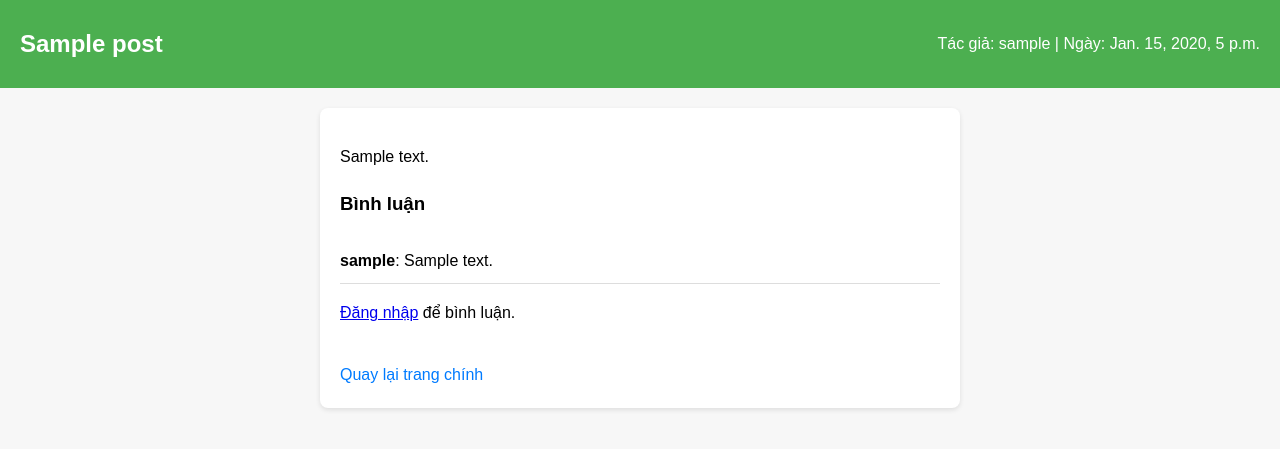
After one commit to UhuGiHan/Django, a Django app: page /post/1/ in a window 1280 px wide. The commit adds this page. Shown: the top 449 px of the page. Run offline with Django 5.2, Linux system fonts and the light colour scheme; tables that the repository leaves empty hold one stand-in row (values such as "Sample post").

Commit message:
ThienTuong
Comment

```diff
--- a/myproject/myapp/forms.py
+++ b/myproject/myapp/forms.py
@@ -2,6 +2,15 @@ from django import forms
 from django.contrib.auth.models import User
 from django.core.exceptions import ValidationError
 import re
+from .models import Comment
+
+class CommentForm(forms.ModelForm):
+    class Meta:
+        model = Comment
+        fields = ['content']
+        widgets = {
+            'content': forms.Textarea(attrs={'class': 'form-control', 'placeholder': 'Viết bình luận...'}),
+        }
 
 def validate_password_strength(value):
 
--- a/myproject/myapp/models.py
+++ b/myproject/myapp/models.py
@@ -2,8 +2,25 @@ from django.db import models
 from django.contrib.auth.models import User
 from django.contrib.auth.models import AbstractUser
 from .validators import validate_password_strength
+from django.conf import settings
 
+class Post(models.Model):
+    title = models.CharField(max_length=255)
+    content = models.TextField()
+    author = models.ForeignKey(User, on_delete=models.CASCADE, related_name='posts')
+    created_at = models.DateTimeField(auto_now_add=True)
 
+    def __str__(self):
+        return self.title
+
+class Comment(models.Model):
+    post = models.ForeignKey(Post, on_delete=models.CASCADE, related_name='comments')
+    author = models.ForeignKey(User, on_delete=models.CASCADE)
+    content = models.TextField()
+    created_at = models.DateTimeField(auto_now_add=True)
+
+    def __str__(self):
+        return f"Comment by {self.author} on {self.post.title}"
 class CustomUser(AbstractUser):
     def clean(self):
         super().clean()
@@ -20,20 +37,3 @@ class CustomUser(AbstractUser):
         related_name='customuser_permissions',
         blank=True,
     )
-
-
-class Post(models.Model):
-
-    title = models.CharField(max_length=200)
-
-    content = models.TextField()
-
-
-    author = models.ForeignKey(User, on_delete=models.CASCADE)
-
-
-    created_at = models.DateTimeField(auto_now_add=True)
-
-
-    def __str__(self):
-        return self.title
--- a/myproject/myapp/static/myapp/style.css
+++ b/myproject/myapp/static/myapp/style.css
@@ -4,7 +4,7 @@ body {
     line-height: 1.6;
     margin: 0;
     padding: 0;
-    background-color: #f9f9f9;
+    background-color: #f7f7f7;
 }
 
 /* Tiêu đề */
@@ -32,64 +32,25 @@ header a:hover {
     text-decoration: underline;
 }
 
-/*Nội dung chính*/
+/* Nội dung chính */
 .container {
-    width: 80%;
+    width: 100%;
+    max-width: 600px;
     margin: 20px auto;
+    background-color: #fff;
     padding: 20px;
-    background: white;
     border-radius: 8px;
     box-shadow: 0 2px 5px rgba(0, 0, 0, 0.1);
 }
 
-/* Kiểu dáng biểu mẫu */
-form {
-    display: flex;
-    flex-direction: column;
-}
-
-form label {
-    font-weight: bold;
-    margin-top: 10px;
-}
-
-form input, form textarea, form button {
-    margin-top: 5px;
-    padding: 10px;
-    border: 1px solid #ddd;
-    border-radius: 5px;
-    font-size: 16px;
-}
-
-form button {
-    background-color: #4CAF50;
-    color: white;
-    border: none;
-    cursor: pointer;
-}
-
-form button:hover {
-    background-color: #45a049;
-}
-
-
-/*Liên kết quay lại */
-.back-link {
-    display: inline-block;
-    margin-top: 20px;
-    color: #4CAF50;
-    text-decoration: none;
-}
-
-.back-link:hover {
-    text-decoration: underline;
-}
-
-/*Danh sách bài viết*/
+/* Danh sách bài viết */
 .post {
     margin-bottom: 20px;
     padding-bottom: 10px;
     border-bottom: 1px solid #ddd;
+    background-color: #f9f9f9;
+    padding: 15px;
+    border-radius: 5px;
 }
 
 .post h2 {
@@ -105,71 +66,83 @@ form button:hover {
     font-size: 14px;
     color: #999;
 }
-/* Nút xóa bài viết */
+
+/* Bình luận */
+.comments-section {
+    margin-top: 20px;
+}
+
+.comments-list {
+    list-style-type: none;
+    padding: 0;
+}
+
+.comments-list li {
+    border-bottom: 1px solid #ddd;
+    padding: 10px 0;
+}
+
+/* Form thêm bình luận */
+.add-comment-form {
+    margin-top: 15px; /* Giảm khoảng cách trên */
+}
+
+/* Kiểu dáng biểu mẫu */
+form {
+    display: flex;
+    flex-direction: column;
+}
+
+form label {
+    font-weight: normal; /* Đổi lại để đồng bộ với form bài viết */
+    margin-top: 8px; /* Giảm khoảng cách với các phần tử */
+    font-size: 14px;
+    color: #333;
+}
+
+form input, form textarea, form button {
+    margin-top: 5px;
+    padding: 8px; /* Giảm padding để form nhỏ gọn hơn */
+    border: 1px solid #ddd;
+    border-radius: 5px;
+    font-size: 14px; /* Giảm kích thước font để vừa với form */
+}
+
+form textarea {
+    min-height: 80px; /* Điều chỉnh chiều cao cho textarea để phù hợp với kích thước */
+}
+
+form button {
+    background-color: #4CAF50;
+    color: white;
+    border: none;
+    cursor: pointer;
+    margin-top: 10px;
+    padding: 10px;
+    font-size: 14px;
+}
+
+form button:hover {
+    background-color: #45a049;
+}
+
+/* Nút xóa */
 .delete-btn {
     color: red;
     text-decoration: none;
     font-weight: bold;
     margin-left: 10px;
+    cursor: pointer;
 }
 
 .delete-btn:hover {
     color: darkred;
     text-decoration: underline;
 }
-body {
-    font-family: Arial, sans-serif;
-    background-color: #f7f7f7;
-    margin: 0;
-    padding: 0;
-}
 
-.container {
-    width: 100%;
-    max-width: 600px;
-    margin: 50px auto;
-    background-color: #fff;
-    padding: 20px;
-    border-radius: 8px;
-    box-shadow: 0 4px 8px rgba(0, 0, 0, 0.1);
-}
-
-h2 {
-    text-align: center;
-    color: #333;
-}
-
-label {
-    display: block;
-    margin: 10px 0 5px;
-    font-weight: bold;
-}
-
-input[type="text"],
-input[type="password"] {
-    width: 100%;
-    padding: 8px;
-    margin: 5px 0 15px;
-    border: 1px solid #ccc;
-    border-radius: 4px;
-}
-
-button {
-    width: 100%;
-    padding: 10px;
-    background-color: #4CAF50;
-    color: white;
-    border: none;
-    border-radius: 4px;
-    cursor: pointer;
-}
-
-button:hover {
-    background-color: #45a049;
-}
-
+/* Liên kết quay lại */
 .back-link {
-    display: block;
+    display: inline-block;
     text-align: center;
     margin-top: 20px;
     color: #007bff;
@@ -180,6 +153,7 @@ button:hover {
     text-decoration: underline;
 }
 
+/* Thông báo */
 .messages {
     margin-bottom: 20px;
     padding: 10px;
--- /dev/null
+++ b/myproject/myapp/templates/myapp/post_detail.html
@@ -0,0 +1,45 @@
+<!DOCTYPE html>
+<html>
+<head>
+    <title>{{ post.title }}</title>
+    {% load static %}
+    <link rel="stylesheet" type="text/css" href="{% static 'myapp/style.css' %}">
+</head>
+<body>
+    <header>
+        <h1>{{ post.title }}</h1>
+        <p>Tác giả: {{ post.author.username }} | Ngày: {{ post.created_at }}</p>
+    </header>
+
+    <div class="container">
+        <p>{{ post.content }}</p>
+
+        <!-- Hiển thị bình luận -->
+        <div class="comments-section">
+            <h3>Bình luận</h3>
+            <ul class="comments-list">
+                {% for comment in post.comments.all %}
+                    <li>
+                        <strong>{{ comment.author.username }}</strong>:
+                        {{ comment.content }}
+                    </li>
+                {% endfor %}
+            </ul>
+        </div>
+
+        <!-- Form thêm bình luận -->
+        {% if user.is_authenticated %}
+            <form method="POST" action="{% url 'add_comment' post.id %}">
+                {% csrf_token %}
+                <textarea name="content" placeholder="Thêm bình luận..." required></textarea>
+                <button type="submit">Gửi</button>
+            </form>
+        {% else %}
+            <p><a href="{% url 'login' %}">Đăng nhập</a> để bình luận.</p>
+        {% endif %}
+
+        <!-- Liên kết quay lại trang chính -->
+        <a href="{% url 'index' %}" class="back-link">Quay lại trang chính</a>
+    </div>
+</body>
+</html>
--- a/myproject/myapp/urls.py
+++ b/myproject/myapp/urls.py
@@ -5,16 +5,12 @@ from . import views
 urlpatterns = [
 
     path('', views.index, name='index'),
-
     path('login/', views.login_view, name='login'),
-
     path('register/', views.register_view, name='register'),
-
-
+    path('post/<int:post_id>/', views.post_detail, name='post_detail'),
+    path('post/<int:post_id>/add_comment/', views.add_comment, name='add_comment'),
     path('logout/', views.logout_view, name='logout'),
-
-
+    path('comment/<int:comment_id>/delete/', views.delete_comment, name='delete_comment'),
     path('create-post/', views.create_post, name='create_post'),
-    path('', views.index, name='index'),
     path('delete_post/<int:post_id>/', views.delete_post, name='delete_post'),
 ]
--- a/myproject/myapp/views.py
+++ b/myproject/myapp/views.py
@@ -1,12 +1,11 @@
 from django.contrib.auth import authenticate, login, logout
 from django.contrib.auth.models import User
-from .models import Post
 from django.contrib import messages
 from django.contrib.auth.decorators import login_required
 from django.utils.timezone import now
 from django.shortcuts import render, get_object_or_404, redirect
-from django.contrib.auth.decorators import login_required
-
+from .models import Post, Comment
+from .forms import CommentForm
 from .forms import re
 
 
@@ -33,7 +32,7 @@ def login_view(request):
             login(request, user)
             return redirect('index')
         else:
-            messages.error(request, 'Invalid username or password.')
+            messages.error(request, 'Tên người dùng hoặc mật khẩu không hợp lệ.')
     return render(request, 'myapp/login.html')
 
 def register_view(request):
@@ -43,7 +42,7 @@ def register_view(request):
         password_confirm = request.POST['password_confirm']
 
         if password != password_confirm:
-            messages.error(request, 'Passwords do not match.')
+            messages.error(request, 'Mật khẩu không khớp.')
             return render(request, 'myapp/register.html')
 
         if not re.search(r'[A-Z]', password):
@@ -60,10 +59,10 @@ def register_view(request):
 
         try:
             User.objects.create_user(username=username, password=password)
-            messages.success(request, 'Registration successful. Please log in.')
+            messages.success(request, 'Đăng ký thành công. Vui lòng đăng nhập.')
             return redirect('login')
         except:
-            messages.error(request, 'Username already exists.')
+            messages.error(request, 'Tên người dùng đã tồn tại.')
 
     return render(request, 'myapp/register.html')
 
@@ -83,3 +82,37 @@ def create_post(request):
         messages.success(request, 'Bài viết của bạn đã được đăng thành công.')
         return redirect('index')
     return render(request, 'myapp/create_post.html')
+def post_detail(request, post_id):
+    post = get_object_or_404(Post, id=post_id)
+    comments = post.comments.all()
+    form = CommentForm()
+
+    if request.method == 'POST':
+        form = CommentForm(request.POST)
+        if form.is_valid():
+            comment = form.save(commit=False)
+            comment.post = post
+            comment.author = request.user
+            comment.save()
+            return redirect('post_detail', post_id=post.id)
+
+    context = {
+        'post': post,
+        'comments': comments,
+        'form': form,
+    }
+    return render(request, 'myapp/post_detail.html', {'post': post})
+
+@login_required
+def delete_comment(request, comment_id):
+    comment = get_object_or_404(Comment, id=comment_id)
+    if request.user == comment.author or request.user.is_superuser:
+        comment.delete()
+    return redirect('post_detail', post_id=comment.post.id)
+def add_comment(request, post_id):
+    post = get_object_or_404(Post, id=post_id)
+    if request.method == 'POST':
+        content = request.POST.get('content')
+        if content:
+            Comment.objects.create(post=post, author=request.user, content=content)
+        return redirect('post_detail', post_id=post.id)
--- a/myproject/myproject/settings.py
+++ b/myproject/myproject/settings.py
@@ -61,7 +61,7 @@ ROOT_URLCONF = 'myproject.urls'
 TEMPLATES = [
     {
         'BACKEND': 'django.template.backends.django.DjangoTemplates',
-        'DIRS': [],
+        'DIRS': [BASE_DIR / 'templates'],  # Đảm bảo `BASE_DIR / 'templates'` được khai báo
         'APP_DIRS': True,
         'OPTIONS': {
             'context_processors': [
@@ -73,6 +73,7 @@ TEMPLATES = [
         },
     },
 ]
+
 
 WSGI_APPLICATION = 'myproject.wsgi.application'
 
```
Also changed, not shown: myproject/myapp/templates/myapp/index.html (+33 -2 lines), myproject/myapp/migrations/0003_comment.py (added).
